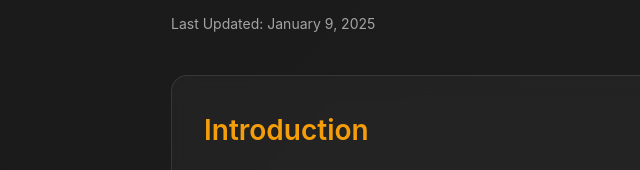
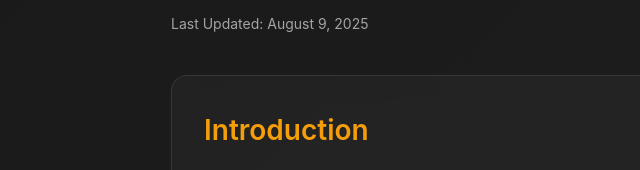
Before and after one commit to umeranjum17/cognify-app-showcase, a plain HTML site: page privacy-policy.html in a window 1280 px wide. Shown: the part 200-370 px from the top of the page, 39-679 px from the left. Drawn offline with Linux system fonts and the light colour scheme.

Commit message:
Trigger GitHub Pages deployment with date update

```diff
--- a/privacy-policy.html
+++ b/privacy-policy.html
@@ -205,7 +205,7 @@
 
     <div class="container">
         <h1>Privacy Policy</h1>
-        <p class="last-updated">Last Updated: January 9, 2025</p>
+        <p class="last-updated">Last Updated: August 9, 2025</p>
 
         <div class="section">
             <h2>Introduction</h2>
```
